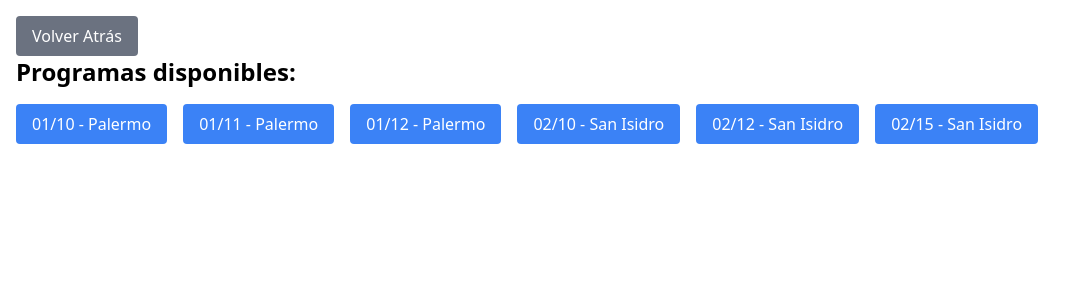
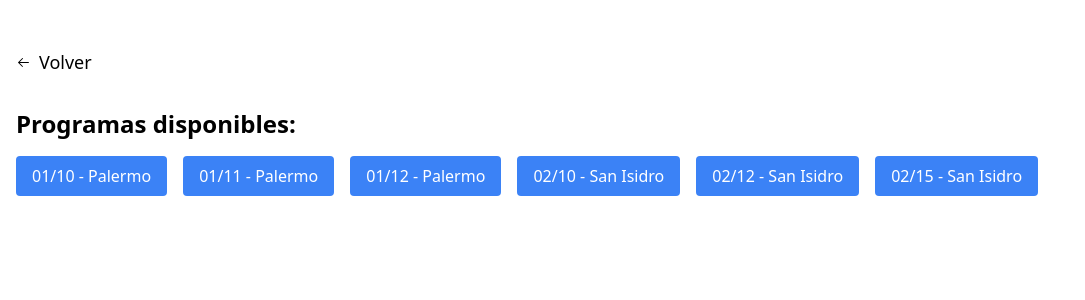
Before and after one commit to vazqueztomas/turf-frontend, a React (Vite) app: page /programs in a window 1280 px wide. Shown: the top 300 px of the page, without its empty margins (0-1085 px from the left). Built offline with nearby package versions, Linux system fonts and the light colour scheme.

Commit message:
fix(config): enhance BackButton component with icon and updated styles

```diff
--- a/src/components/BackButton.tsx
+++ b/src/components/BackButton.tsx
@@ -1,15 +1,14 @@
 import React from 'react'
 import { useNavigate } from 'react-router-dom'
+import { ArrowLeftIcon } from '@radix-ui/react-icons'
 
 export const BackButton: React.FC = () => {
     const navigate = useNavigate()
 
     return (
-        <button
-            className="px-4 py-2 bg-gray-500 text-white rounded hover:bg-gray-700"
-            onClick={() => navigate(-1)}
-        >
-            Volver Atrás
+        <button className="my-8 hover:underline text-lg flex gap-2 items-center" onClick={() => navigate(-1)}>
+            <ArrowLeftIcon />
+            Volver
         </button>
     )
 }
```
